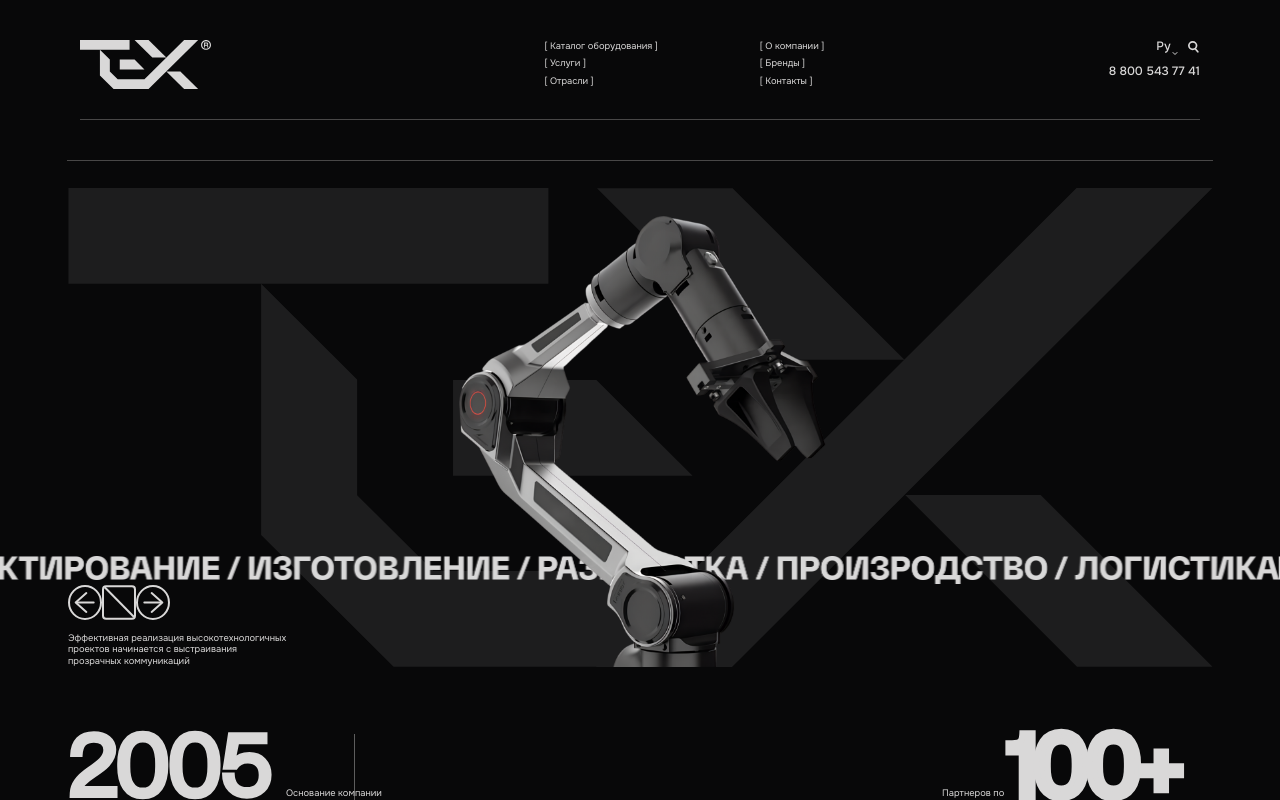
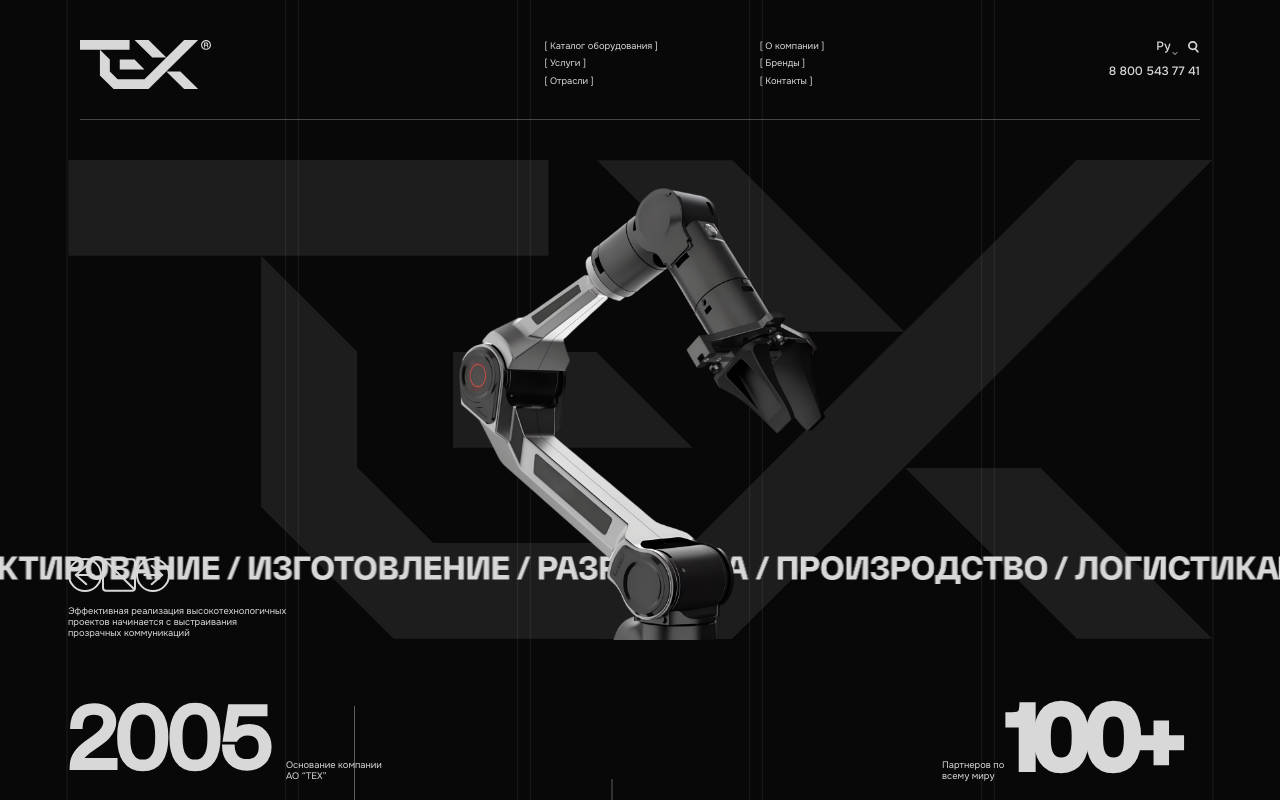
Before and after one commit to matilda081133-sketch/teh, a React (Vite) app: page /about in a window 1280 px wide. Shown: the top 800 px of the page. Built offline with nearby package versions, Linux system fonts and the light colour scheme.

Commit message:
fix: restore background grid position and remove duplicate line under header

```diff
--- a/src/pages/About.jsx
+++ b/src/pages/About.jsx
@@ -32,7 +32,6 @@ const About = () => {
       <div className={styles.inner}>
         <div className={styles.frameParent}>
           <FrameComponent11111 />
-          <div className={styles.frameChild} />
           <AboutSection2 />
         </div>
       </div>
--- a/src/pages/About.module.css
+++ b/src/pages/About.module.css
@@ -26,10 +26,10 @@
   flex-shrink: 0;
 }
 .child {
-  width: 89.5313vw;
+  width: 100vw;
   height: 470.3125vw;
-  bottom: -140.8333vw;
-  left: 5.2083vw;
+  top: 0;
+  left: 0;
 }
 .h1 {
   width: 7752px;
```
